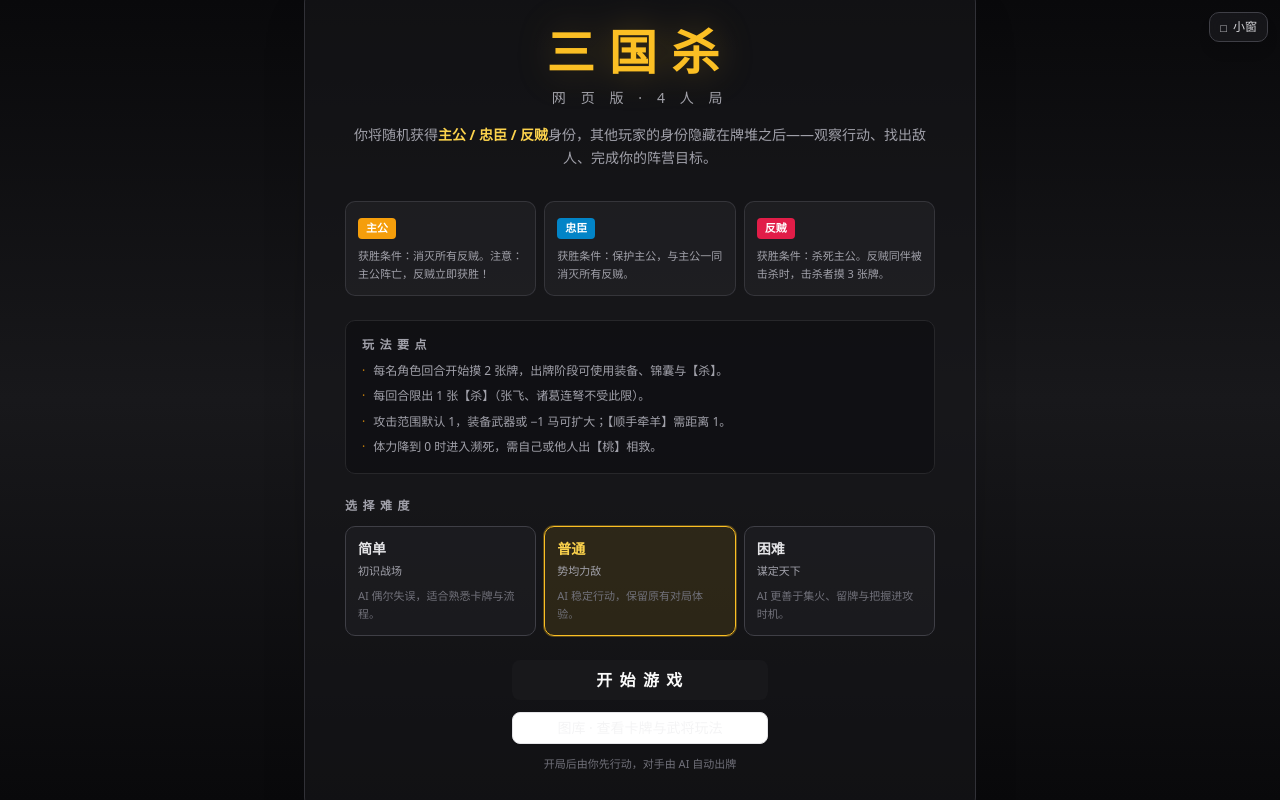
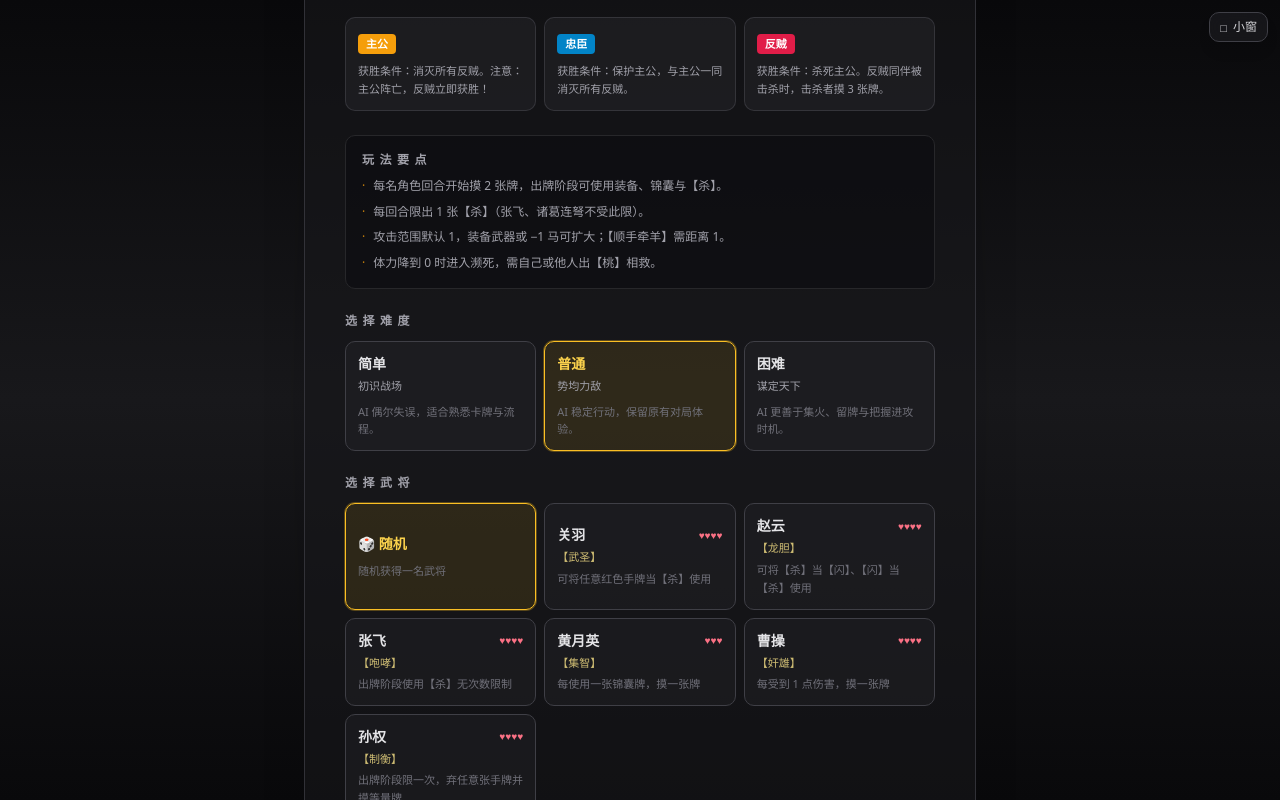
Before and after one commit to jaura-ff/sanguosha, a React (Vite) app: page / in a window 1280 px wide. Built offline with nearby package versions, Linux system fonts and the light colour scheme.

Commit message:
feat: choose fixed general or random before starting game

```diff
--- a/src/App.tsx
+++ b/src/App.tsx
@@ -1,8 +1,8 @@
 import { useEffect, useMemo, useRef, useState } from 'react'
 import {
-  apply, attackRange, canBeSha, canBeShan, distance, inRange, newGame, pname,
+  apply, attackRange, canBeSha, canBeShan, distance, inRange, newGame, pname, GENERALS,
 } from './game/engine'
-import type { Action, Card, GameState, Player } from './game/engine'
+import type { Action, Card, GameState, General, Player } from './game/engine'
 import { aiAction } from './game/ai'
 import type { Difficulty } from './game/ai'
 import { Button } from '@/components/ui/button'
@@ -161,11 +161,15 @@
   onDifficultyChange,
   onStart,
   onOpenLibrary,
+  general,
+  onGeneralChange,
 }: {
   difficulty: Difficulty
   onDifficultyChange: (difficulty: Difficulty) => void
   onStart: () => void
   onOpenLibrary: () => void
+  general: General | null
+  onGeneralChange: (general: General | null) => void
 }) {
   const rules = [
     '每名角色回合开始摸 2 张牌，出牌阶段可使用装备、锦囊与【杀】。',
@@ -240,6 +244,54 @@
             </div>
           </fieldset>
 
+          <fieldset className="mt-6">
+            <legend className="mb-3 text-xs font-bold tracking-widest text-zinc-400">选 择 武 将</legend>
+            <div className="grid grid-cols-2 gap-2 sm:grid-cols-3">
+              <button
+                type="button"
+                aria-pressed={general === null}
+                onClick={() => onGeneralChange(null)}
+                className={[
+                  'rounded-lg border p-3 text-left transition-all duration-200 active:scale-[0.98]',
+                  'focus-visible:outline focus-visible:outline-2 focus-visible:outline-offset-2 focus-visible:outline-amber-400',
+                  general === null
+                    ? 'border-amber-400 bg-amber-400/10 ring-1 ring-amber-400/30'
+                    : 'border-zinc-700 bg-zinc-800/40 hover:border-zinc-500 hover:bg-zinc-800/70',
+                ].join(' ')}
+              >
+                <div className={general === null ? 'text-sm font-bold text-amber-300' : 'text-sm font-bold text-zinc-200'}>
+                  🎲 随机
+                </div>
+                <div className="mt-2 text-[11px] leading-relaxed text-zinc-500">随机获得一名武将</div>
+              </button>
+              {GENERALS.map((g) => {
+                const active = general?.name === g.name
+                return (
+                  <button
+                    key={g.name}
+                    type="button"
+                    aria-pressed={active}
+                    onClick={() => onGeneralChange(g)}
+                    className={[
+                      'rounded-lg border p-3 text-left transition-all duration-200 active:scale-[0.98]',
+                      'focus-visible:outline focus-visible:outline-2 focus-visible:outline-offset-2 focus-visible:outline-amber-400',
+                      active
+                        ? 'border-amber-400 bg-amber-400/10 ring-1 ring-amber-400/30'
+                        : 'border-zinc-700 bg-zinc-800/40 hover:border-zinc-500 hover:bg-zinc-800/70',
+                    ].join(' ')}
+                  >
+                    <div className="flex items-center justify-between">
+                      <span className={active ? 'text-sm font-bold text-amber-300' : 'text-sm font-bold text-zinc-200'}>{g.name}</span>
+                      <span className="text-[10px] text-rose-400">{'♥'.repeat(g.maxHp)}</span>
+                    </div>
+                    <div className="mt-1 text-[11px] font-medium text-amber-200/80">【{g.skill}】</div>
+                    <div className="mt-1 text-[11px] leading-relaxed text-zinc-500">{g.skillDesc}</div>
+                  </button>
+                )
+              })}
+            </div>
+          </fieldset>
+
           <div className="mt-6 flex flex-col items-center gap-3">
             <Button
               size="lg"
@@ -263,6 +315,7 @@
 export default function App() {
   const [started, setStarted] = useState(false)
   const [difficulty, setDifficulty] = useState<Difficulty>('normal')
+  const [general, setGeneral] = useState<General | null>(null)
   const [state, setState] = useState<GameState>(() => newGame())
   const [hoverTip, setHoverTip] = useState<HoverTip | null>(null)
   const [selected, setSelected] = useState<number[]>([])
@@ -435,7 +488,7 @@
   }
 
   const startGame = () => {
-    setState(newGame())
+    setState(newGame({ humanGeneral: general }))
     resetUi()
     setStarted(true)
   }
@@ -474,6 +527,8 @@
       onDifficultyChange={setDifficulty}
       onStart={startGame}
       onOpenLibrary={() => setLibraryOpen(true)}
+      general={general}
+      onGeneralChange={setGeneral}
     />
   )
 
--- a/src/game/engine.ts
+++ b/src/game/engine.ts
@@ -263,11 +263,16 @@
 
 // ---------- 新游戏 ----------
 
-export function newGame(): GameState {
+export function newGame(opts?: { humanGeneral?: General | null }): GameState {
   const generals = [...GENERALS]
   for (let i = generals.length - 1; i > 0; i--) {
     const j = Math.floor(Math.random() * (i + 1))
     ;[generals[i], generals[j]] = [generals[j], generals[i]]
+  }
+  // 玩家固定选将：把所选武将换到 0 号位（玩家），其余 AI 随机分配
+  if (opts?.humanGeneral) {
+    const idx = generals.findIndex((g) => g.name === opts.humanGeneral!.name)
+    if (idx >= 0) [generals[0], generals[idx]] = [generals[idx], generals[0]]
   }
   const identities: Identity[] = ['主公', '忠臣', '反贼', '反贼']
   for (let i = identities.length - 1; i > 0; i--) {
```
